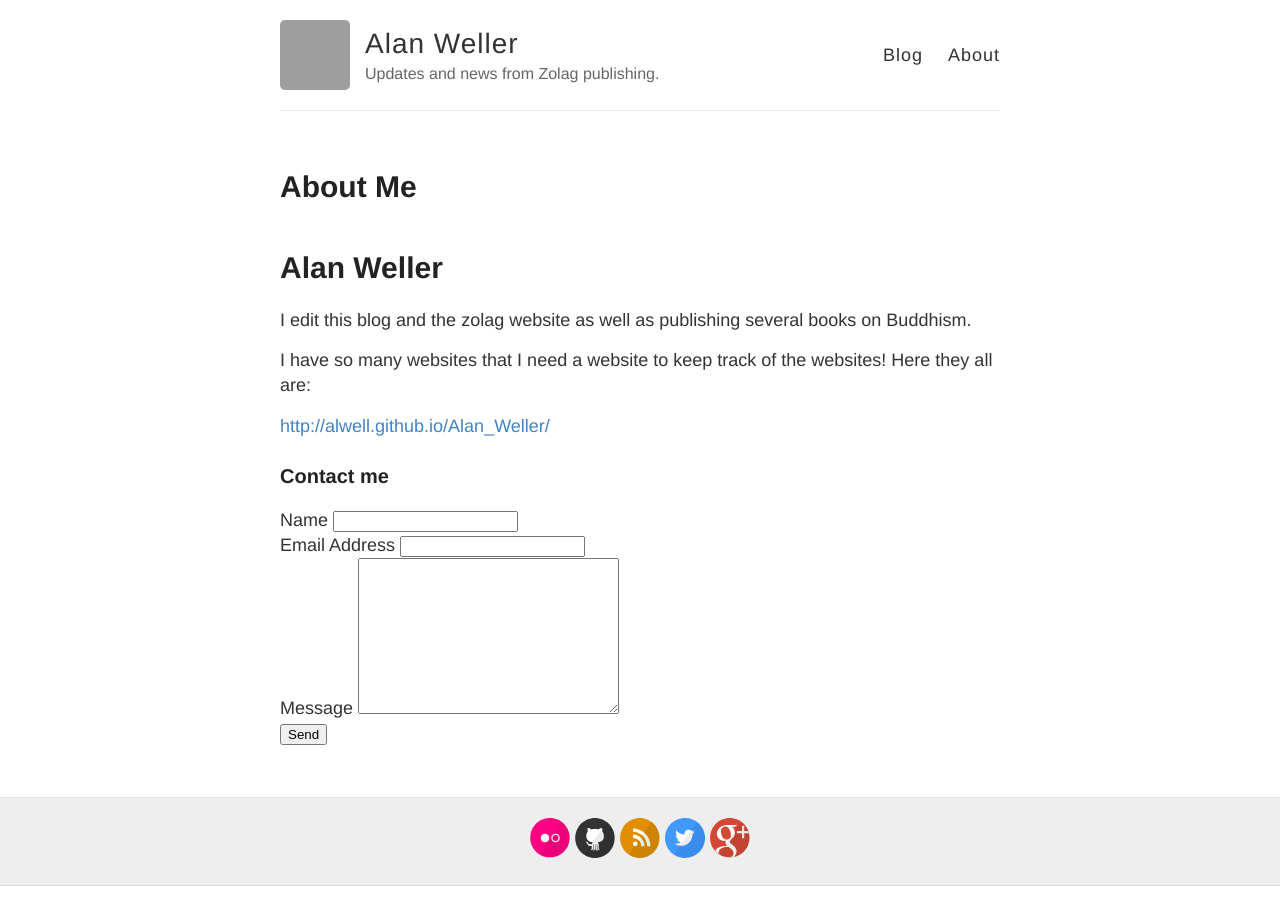
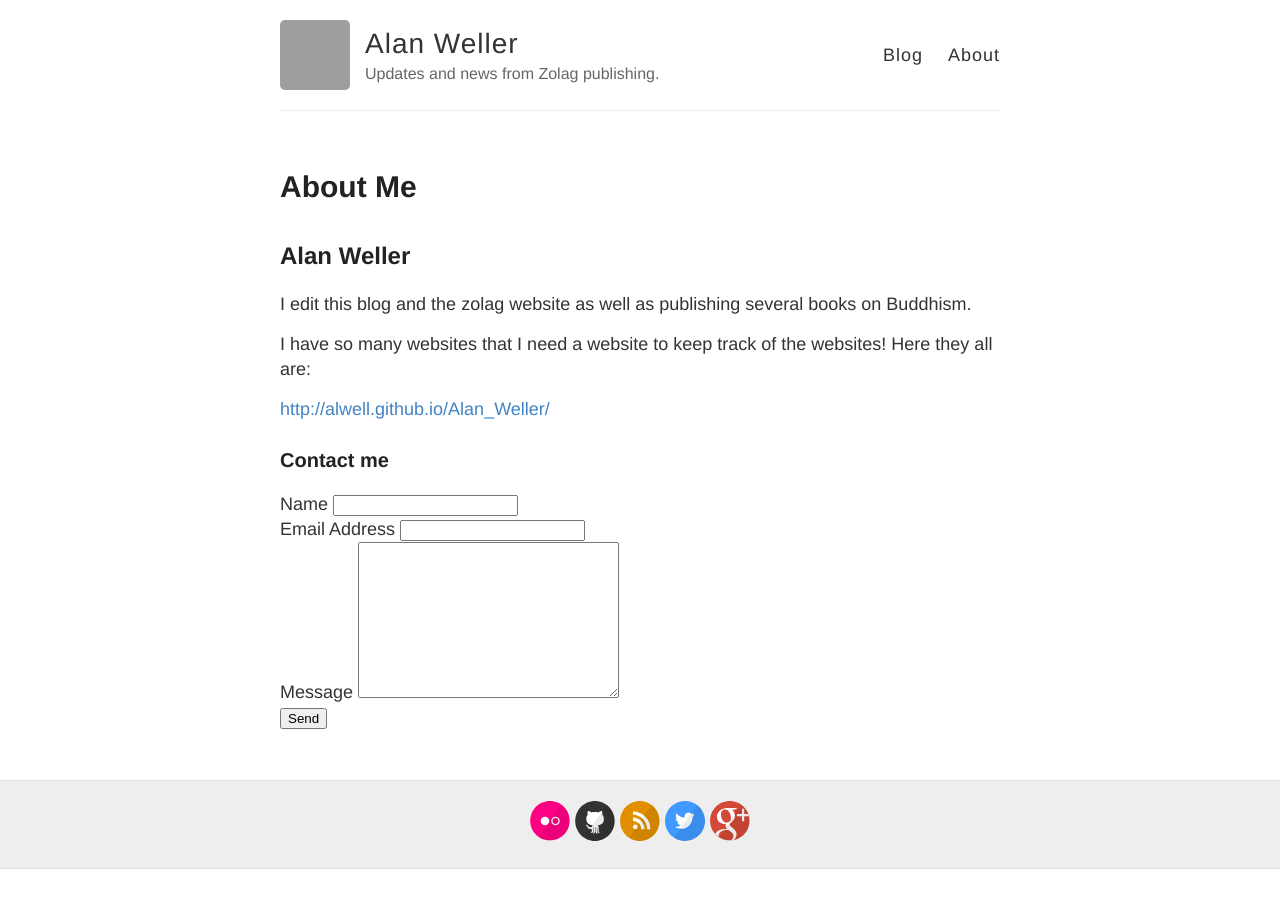
Before and after one commit to alwell/alwell.github.io, a Jekyll site: the page built from about.md, in a window 1280 px wide. Built offline with Jekyll 4.4.1, drawn with Linux system fonts in a browser that asks for light colours; Markdown is read by kramdown in place of the engine named in the settings; grey boxes are pictures that could not be loaded.

```diff
--- a/about.md
+++ b/about.md
@@ -3,7 +3,7 @@ layout: page
 title: About Me
 date: 2015-08-29
 ---
-# Alan Weller
+## Alan Weller
 
 I edit this blog and the zolag website as well as publishing several books on Buddhism.
 
```
